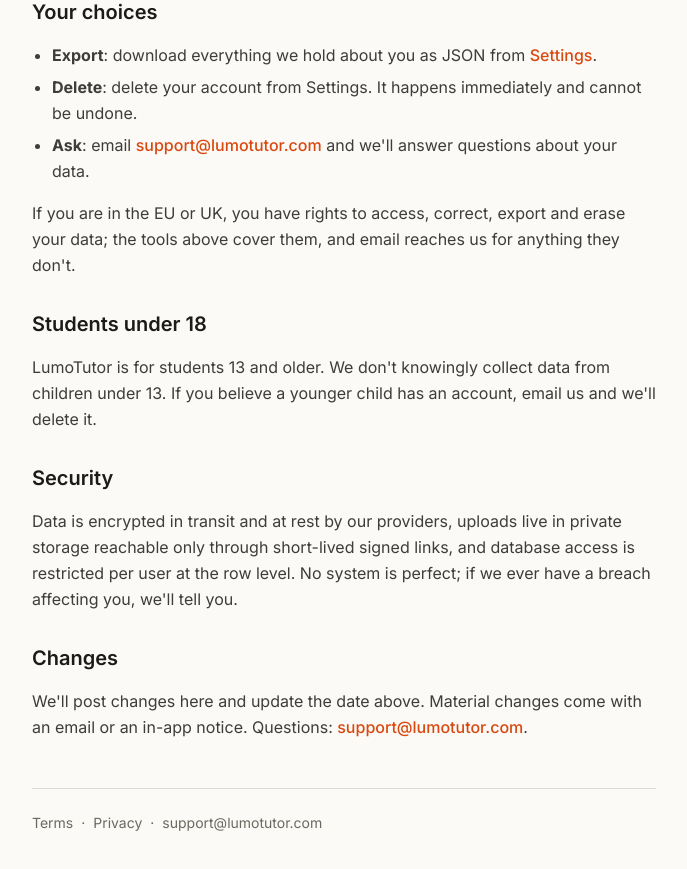
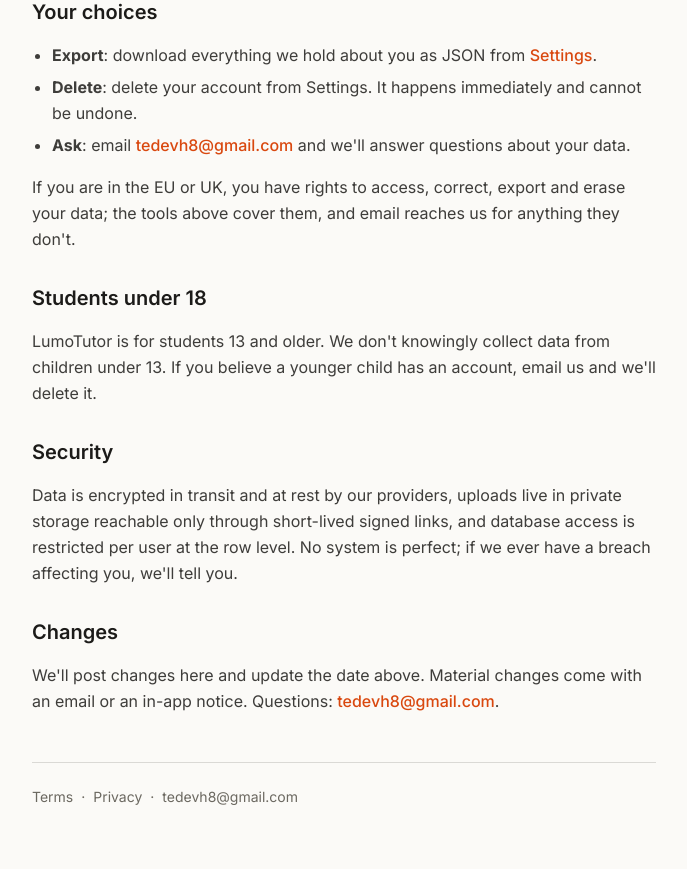
Before and after one commit to tedevH/videotutor, a Next.js app: page /privacy in a window 1280 px wide. Shown: the part 1340-2209 px from the top of the page, without its empty margins (296-983 px from the left). After the commit the page ends 2187 px from the top, so only its background shows below. Built offline with nearby package versions, Linux system fonts and the light colour scheme; no server answers.

Commit message:
Use a real support address for contact and refunds

```diff
--- a/src/app/global-error.tsx
+++ b/src/app/global-error.tsx
@@ -8,7 +8,7 @@ export default function GlobalError({ error, reset }: { error: Error & { digest?
         <main style={{ maxWidth: 480, margin: "0 auto", padding: "80px 24px", textAlign: "center" }}>
           <h1 style={{ fontSize: 28, fontWeight: 600, letterSpacing: -0.5 }}>Something broke on our side.</h1>
           <p style={{ marginTop: 12, lineHeight: 1.6, opacity: 0.75 }}>
-            Your work is saved. Try again, and if it keeps happening email support@lumotutor.com
+            Your work is saved. Try again, and if it keeps happening email tedevh8@gmail.com
             {error.digest ? ` with this code: ${error.digest}` : ""}.
           </p>
           <button
--- a/src/lib/site.ts
+++ b/src/lib/site.ts
@@ -6,7 +6,7 @@ export const SITE = {
   url:
     process.env.NEXT_PUBLIC_SITE_URL ||
     (process.env.VERCEL_PROJECT_PRODUCTION_URL ? `https://${process.env.VERCEL_PROJECT_PRODUCTION_URL}` : "http://localhost:3000"),
-  supportEmail: process.env.NEXT_PUBLIC_SUPPORT_EMAIL || "support@lumotutor.com",
+  supportEmail: process.env.NEXT_PUBLIC_SUPPORT_EMAIL || "tedevh8@gmail.com",
   company: "LumoTutor",
   /** Last time the Terms and Privacy Policy changed. */
   legalUpdated: "2026-09-17",
```
